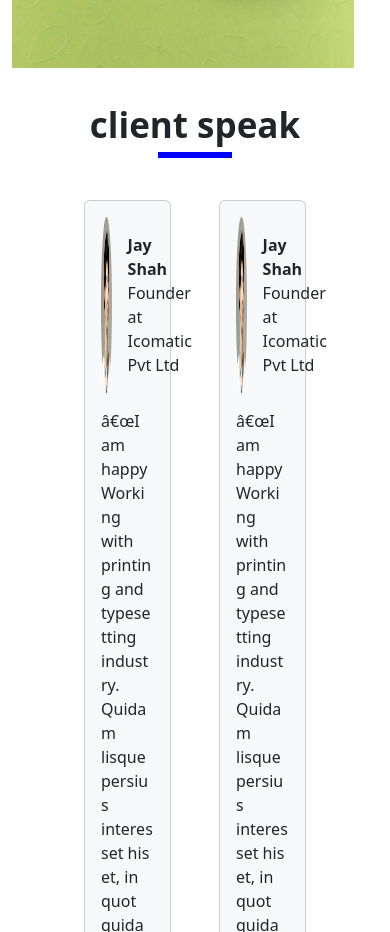
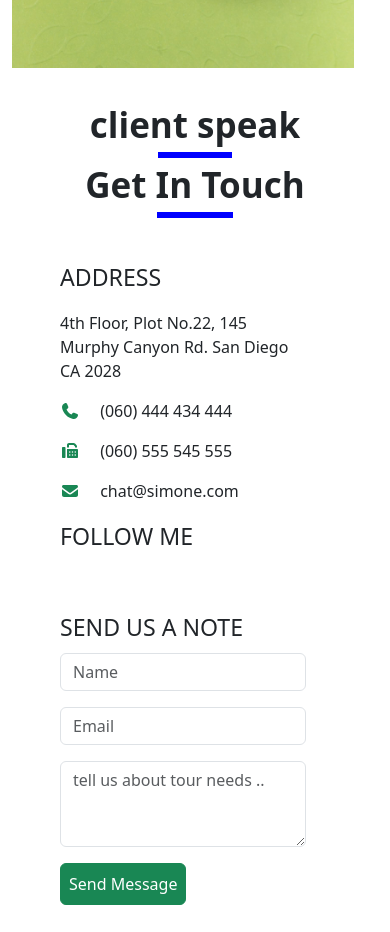
Before and after one commit to AhmedArab13/Bootstrap-Portfolio, a website: page index.html in a window 390 px wide. Shown: the part 7480-8412 px from the top of the page. Drawn offline with nearby package versions, Linux system fonts and the light colour scheme.

Commit message:
Add files via upload

```diff
--- a/css/style.css
+++ b/css/style.css
@@ -92,9 +92,12 @@ main {
     }
 
 
-    .cards {
+    .carousel {
 
-        display: block;
+        display: none;
+    }
+    .clientSpeak {
+        display: none;
     }
 
 
```
